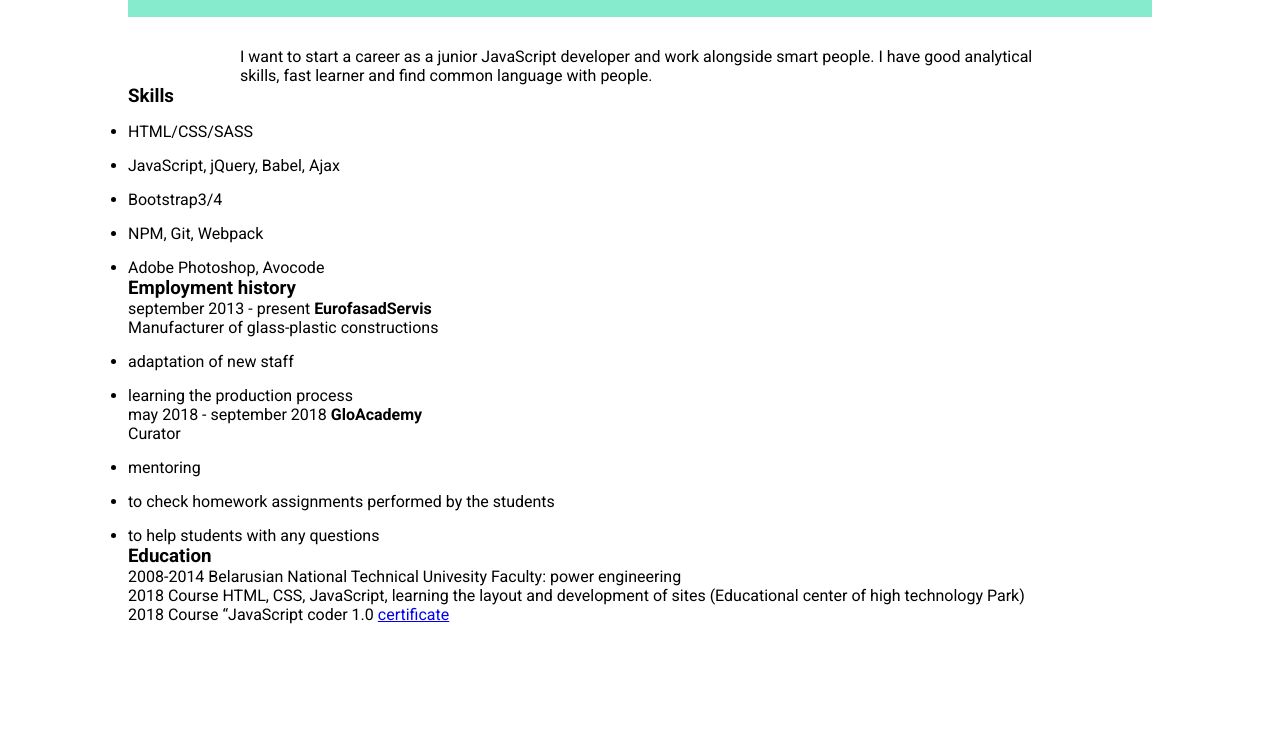
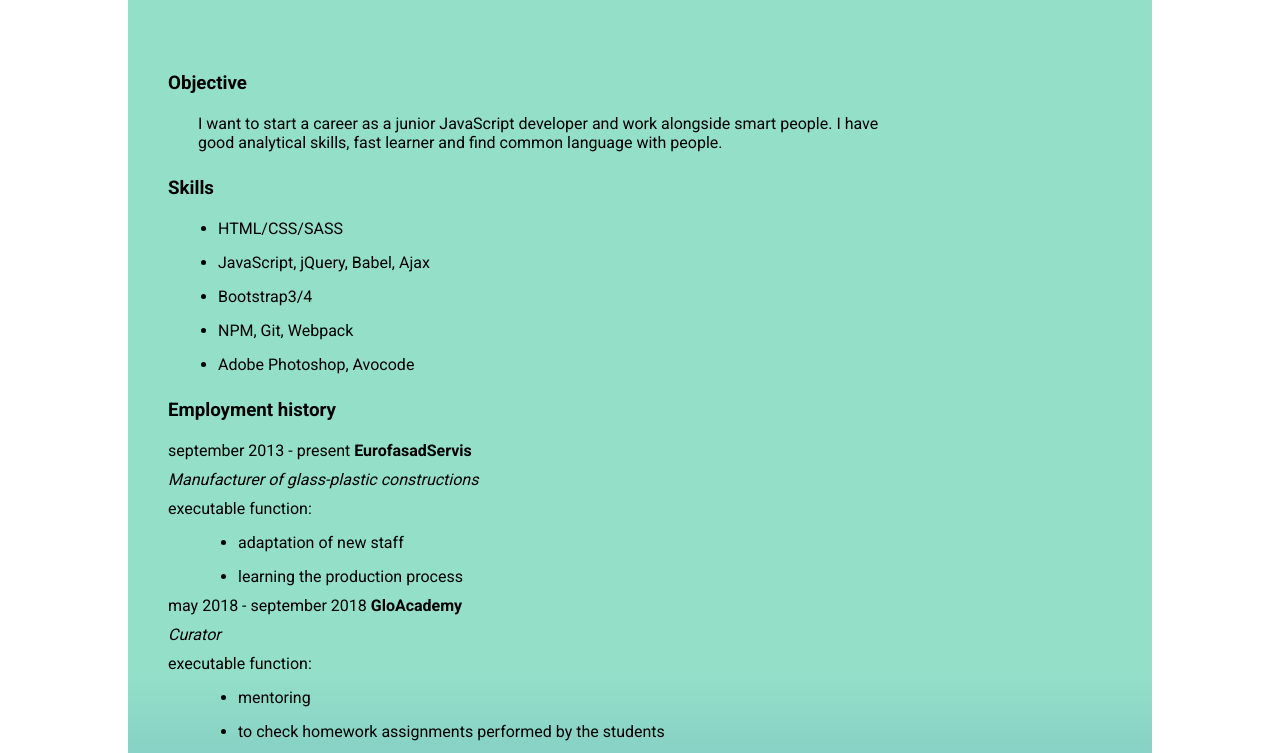
Before and after one commit to ArtemDrushchyts/rsschool-2019Q1-cv, a plain HTML site: page index.html in a window 1280 px wide. Shown: the part 303-1056 px from the top of the page. Before the commit the page ends 927 px from the top, so only its background shows below. Drawn offline with Linux system fonts and the light colour scheme.

Commit message:
style: changed the page background

```diff
--- a/index.html
+++ b/index.html
@@ -26,6 +26,7 @@
     </header>
     <main class="main">
         <div class="summary">
+            <h3>Objective</h3>
             <p class="summary__text">I want to start a career as a junior JavaScript developer and work alongside smart people. I have good analytical skills,
                  fast learner and find common language with people.</p>
         </div>
@@ -41,14 +42,16 @@
         </div>
         <div class="experience">
             <h3>Employment history</h3>
-            september 2013 - present <b>EurofasadServis</b>
-            <p>Manufacturer of glass-plastic constructions</p>
+            <p>september 2013 - present <b>EurofasadServis</b></p>
+            <p><i>Manufacturer of glass-plastic constructions</i></p>
+            <p>executable function:</p>
             <ul>
                 <li>adaptation of new staff</li>
                 <li>learning the production process</li>
             </ul>
-            may 2018 - september 2018 <b>GloAcademy</b>
-            <p>Сurator</p>
+            <p>may 2018 - september 2018 <b>GloAcademy</b></p>
+            <p> <i>Сurator</i></p>
+            <p>executable function:</p>
             <ul>
                 <li>mentoring</li>
                 <li>to check homework assignments performed by the students</li>
--- a/style.css
+++ b/style.css
@@ -18,7 +18,8 @@ header {
     width: 1024px;
     height: 320px;
     margin: 0 auto;
-    background-color: rgb(134, 235, 205);
+    background: rgba(111,180,192,1);
+    background: linear-gradient(to bottom, rgba(111,180,192,1) 0%, rgba(111,180,192,1) 20%, rgba(147,223,200,1) 86%, rgba(147,223,200,1) 100%)
 }
 h1 {
     visibility: hidden;
@@ -30,13 +31,17 @@ h2 {
     margin-top: 30px;
     font-size: 36px;
 }
+h3 {
+    margin-top: 25px;
+    margin-bottom: 20px;
+}
 h4 {
     margin-top: 20px;
     text-align: center;
 }
 .contacts__info {
     list-style-type: none;
-    margin-top: 35px;
+    margin-top: 50px;
 }
 li {
     margin-top: 15px;
@@ -61,9 +66,32 @@ li {
 main {
     width: 1024px;
     margin: 0 auto;
+    background: linear-gradient(to bottom, rgba(147,223,200,1) 0%, rgba(147,223,200,1) 73%, rgba(111,180,192,1) 100%);;
+}
+.summary {
+    padding-top: 30px;
+}
+.skills,
+.experience,
+.education,
+.summary {
+    margin-left: 40px;
+}
+.skills ul {
+    margin-left: 50px;
+}
+.experience ul {
+    margin-left: 70px;
+}
+.experience p {
+    margin-top: 10px;
 }
 .summary__text {
-    width: 800px;
-    margin: 0 auto;
-    margin-top: 30px;
+    width: 700px;
+    margin-left: 30px;
+
 }
+
+.education p {
+    margin-top: 10px;
+}
```
